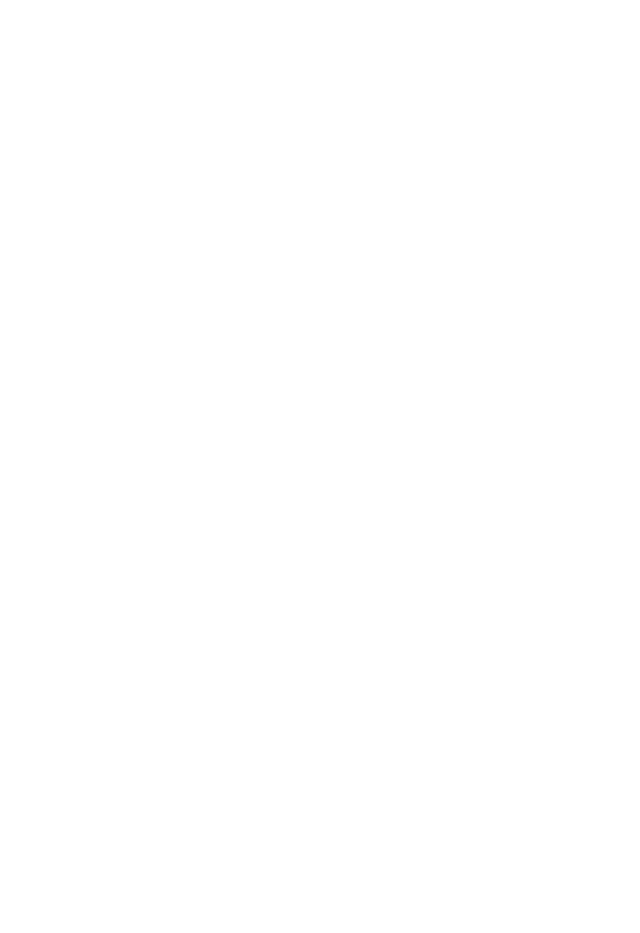
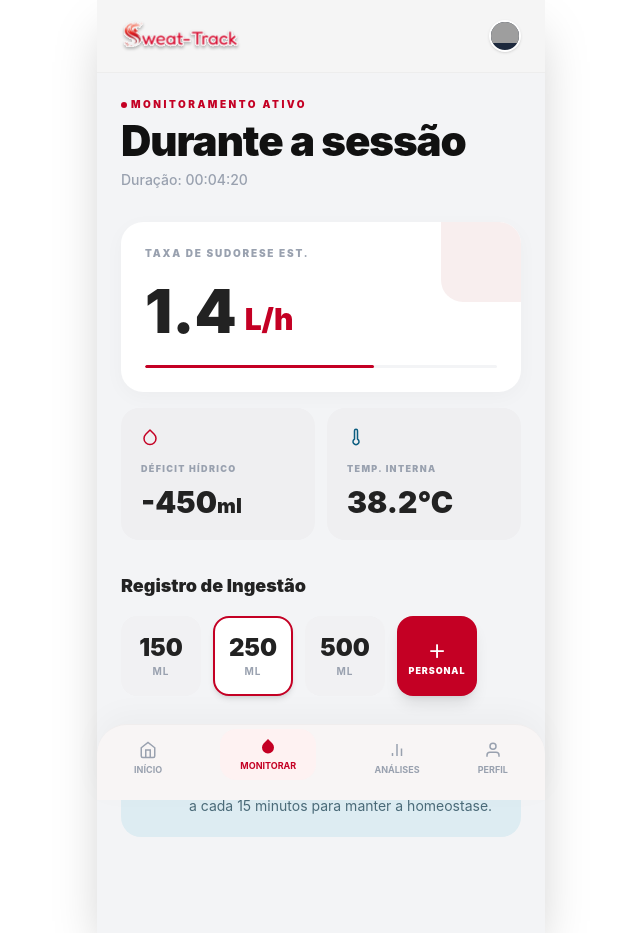
Before and after one commit to nikolasfunke/SweatTrack, a React (Vite) app in the folder sweatTrack/: page /DuranteSessao in a window 1280 px wide. Before the commit this address had no page. Shown: the whole page, without its empty margins (319-959 px from the left). Before the commit the page ends 800 px from the top, so only its background shows below. Built offline with nearby package versions, Linux system fonts and the light colour scheme; grey boxes are pictures that could not be loaded.

Commit message:
feat: criar tela DuranteSessao

```diff
--- a/sweatTrack/src/App.jsx
+++ b/sweatTrack/src/App.jsx
@@ -3,6 +3,7 @@
 import Login from './pages/Login'
 import Inicio from './pages/Inicio'
 import PreSessao from './pages/PreSessao'
+import DuranteSessao from './pages/DuranteSessao'
 
 function App() {
   return (
@@ -10,6 +11,7 @@
       <Route path="/" element={<Login />} />
       <Route path="/inicio" element={<Inicio />} />
       <Route path="/PreSessao" element={<PreSessao />} />
+      <Route path="/DuranteSessao" element={<DuranteSessao />} />
     </Routes>
   );
 }
--- /dev/null
+++ b/sweatTrack/src/pages/DuranteSessao.jsx
@@ -0,0 +1,377 @@
+import React, { useState, useEffect } from 'react';
+import logoFull from "../assets/logo_sweatTrack.svg";
+
+function DuranteSessao() {
+
+const [tempo, setTempo] = useState(255);
+const [ingestaoSelecionada, setIngestaoSelecionada] = useState(250);
+
+const [mostrarModal, setMostrarModal] = useState(false);
+const [valorPersonalizado, setValorPersonalizado] = useState('');
+
+useEffect(() => {
+
+const interval = setInterval(() => {
+setTempo((prev) => prev + 1);
+}, 1000);
+
+return () => clearInterval(interval);
+
+}, []);
+
+const formatarTempo = (segundos) => {
+
+const hrs = String(Math.floor(segundos / 3600)).padStart(2, '0');
+const mins = String(Math.floor((segundos % 3600) / 60)).padStart(2, '0');
+const secs = String(segundos % 60).padStart(2, '0');
+
+return `${hrs}:${mins}:${secs}`;
+
+};
+
+const opcoesIngestao = [150, 250, 500];
+
+return (
+
+<div className="min-h-screen bg-[#F3F4F6] font-sans pb-24 max-w-md mx-auto relative shadow-2xl">
+
+{/* HEADER */}
+<header className="flex justify-between items-center px-6 py-5 bg-[#F5F5F5] border-b border-black/[0.03]">
+
+<div className="flex items-center">
+<img src={logoFull} width={120} />
+</div>
+
+<div className="w-8 h-8 rounded-full bg-slate-800 border-2 border-white shadow overflow-hidden">
+<img
+src="https://api.dicebear.com/7.x/avataaars/svg?seed=Felix"
+alt="User"
+/>
+</div>
+
+</header>
+
+{/* TITULO */}
+<div className="px-6 pt-6">
+
+<p className="text-[10px] font-black tracking-[0.25em] text-[#C40024] uppercase mb-2 flex items-center gap-1">
+<span className="w-1.5 h-1.5 rounded-full bg-[#C40024]" />
+Monitoramento Ativo
+</p>
+
+<h1 className="text-[42px] leading-[42px] font-black text-[#111111] tracking-tight">
+Durante a sessão
+</h1>
+
+<p className="text-sm text-gray-400 mt-2 font-medium">
+Duração: {formatarTempo(tempo)}
+</p>
+
+</div>
+
+{/* CARD PRINCIPAL */}
+<div className="px-6 mt-8">
+
+<div className="bg-white rounded-[22px] p-6 shadow-[0_5px_20px_rgba(0,0,0,0.03)] relative overflow-hidden">
+
+<div className="absolute top-0 right-0 w-20 h-20 bg-[#F8EEEE] rounded-bl-[22px]" />
+
+<p className="text-[10px] font-black tracking-[0.18em] text-gray-400 uppercase mb-5 relative z-10">
+Taxa de Sudorese Est.
+</p>
+
+<div className="flex items-end gap-2 relative z-10">
+
+<h2 className="text-6xl font-black text-[#222] leading-none">
+1.4
+</h2>
+
+<span className="text-[#C40024] font-black text-3xl mb-1">
+L/h
+</span>
+
+</div>
+
+<div className="mt-6 h-[3px] bg-gray-100 rounded-full overflow-hidden">
+<div className="w-[65%] h-full bg-[#C40024] rounded-full" />
+</div>
+
+</div>
+
+</div>
+
+{/* CARDS PEQUENOS */}
+<div className="px-6 mt-4 grid grid-cols-2 gap-3">
+
+<div className="bg-[#EFEFF1] rounded-[18px] p-5">
+
+<div className="mb-4">
+
+<svg
+width="18"
+height="18"
+viewBox="0 0 24 24"
+fill="none"
+stroke="#C40024"
+strokeWidth="2"
+strokeLinecap="round"
+strokeLinejoin="round"
+>
+<path d="M12 2.69l5.66 5.66a8 8 0 1 1-11.31 0z"></path>
+</svg>
+
+</div>
+
+<p className="text-[9px] uppercase tracking-[0.15em] text-gray-400 font-black mb-2">
+Déficit Hídrico
+</p>
+
+<h3 className="text-3xl font-black text-[#222]">
+-450<span className="text-xl">ml</span>
+</h3>
+
+</div>
+
+<div className="bg-[#EFEFF1] rounded-[18px] p-5">
+
+<div className="mb-4">
+
+<svg
+width="18"
+height="18"
+viewBox="0 0 24 24"
+fill="none"
+stroke="#0B5D80"
+strokeWidth="2"
+strokeLinecap="round"
+strokeLinejoin="round"
+>
+<path d="M14 14.76V3.5a2 2 0 0 0-4 0v11.26a4 4 0 1 0 4 0z"></path>
+</svg>
+
+</div>
+
+<p className="text-[9px] uppercase tracking-[0.15em] text-gray-400 font-black mb-2">
+Temp. Interna
+</p>
+
+<h3 className="text-3xl font-black text-[#222]">
+38.2°C
+</h3>
+
+</div>
+
+</div>
+
+{/* REGISTRO */}
+<div className="px-6 mt-8">
+
+<h2 className="text-lg font-black text-[#222] mb-4">
+Registro de Ingestão
+</h2>
+
+<div className="flex gap-3">
+
+{opcoesIngestao.map((item) => (
+
+<button
+key={item}
+onClick={() => setIngestaoSelecionada(item)}
+className={`flex flex-col justify-center items-center rounded-2xl w-20 h-20 transition-all duration-200 ${
+ingestaoSelecionada === item
+? 'bg-white border-2 border-[#C40024] shadow-md'
+: 'bg-[#F1F1F3]'
+}`}
+>
+
+<span className="text-2xl font-black text-[#222]">
+{item}
+</span>
+
+<span className="text-[10px] uppercase tracking-widest text-gray-400 font-bold">
+ml
+</span>
+
+</button>
+
+))}
+
+{/* BOTÃO PERSONAL */}
+<button
+onClick={() => setMostrarModal(true)}
+className="bg-[#C40024] w-20 h-20 rounded-2xl flex flex-col items-center justify-center text-white shadow-lg hover:scale-105 active:scale-95 transition-all"
+>
+
+<span className="text-3xl font-light leading-none">
++
+</span>
+
+<span className="text-[9px] font-black tracking-widest uppercase">
+Personal
+</span>
+
+</button>
+
+</div>
+
+</div>
+
+{/* CARD SUGESTÃO */}
+<div className="px-6 mt-8">
+
+<div className="bg-[#DDECF2] rounded-[20px] p-5 flex gap-4">
+
+<div className="w-8 h-8 rounded-lg bg-[#1976A2] flex items-center justify-center text-white font-black shrink-0">
+i
+</div>
+
+<div>
+
+<h3 className="text-sm font-black text-[#14506D] mb-1">
+Sugestão de Performance
+</h3>
+
+<p className="text-sm text-[#4B6B79] leading-relaxed">
+Seu ritmo atual sugere uma ingestão de 200ml a cada 15 minutos para manter a homeostase.
+</p>
+
+</div>
+
+</div>
+
+</div>
+
+{/* MODAL */}
+{mostrarModal && (
+
+<div className="fixed inset-0 bg-black/40 backdrop-blur-[2px] flex items-center justify-center z-[100] px-6">
+
+<div className="bg-white w-full max-w-[320px] rounded-[28px] p-6 shadow-2xl">
+
+<h2 className="text-xl font-black text-[#222] mb-2">
+Adicionar ingestão
+</h2>
+
+<p className="text-sm text-gray-400 mb-5 leading-relaxed">
+Digite a quantidade ingerida durante a sessão.
+</p>
+
+<div className="bg-[#F3F4F6] rounded-2xl px-4 py-4 flex items-center">
+
+<input
+type="number"
+placeholder="300"
+value={valorPersonalizado}
+onChange={(e) => setValorPersonalizado(e.target.value)}
+className="bg-transparent w-full text-2xl font-black text-[#222] outline-none"
+/>
+
+<span className="text-sm font-bold text-gray-400">
+ml
+</span>
+
+</div>
+
+<div className="flex gap-3 mt-6">
+
+<button
+onClick={() => {
+setMostrarModal(false);
+setValorPersonalizado('');
+}}
+className="flex-1 py-3 rounded-2xl bg-[#F1F1F3] text-gray-500 font-bold hover:opacity-80 transition-all"
+>
+Cancelar
+</button>
+
+<button
+onClick={() => {
+
+if(valorPersonalizado){
+
+setIngestaoSelecionada(Number(valorPersonalizado));
+
+setMostrarModal(false);
+
+setValorPersonalizado('');
+
+}
+
+}}
+className="flex-1 py-3 rounded-2xl bg-[#C40024] text-white font-bold shadow-lg hover:bg-red-700 active:scale-95 transition-all"
+>
+Salvar
+</button>
+
+</div>
+
+</div>
+
+</div>
+
+)}
+
+{/* NAVBAR */}
+<nav className="fixed bottom-0 left-0 right-0 max-w-md mx-auto bg-[#F8F5F5] border-t border-black/[0.03] flex justify-around items-center pt-3 pb-5 px-2 rounded-t-[30px] shadow-[0_-10px_30px_rgba(0,0,0,0.03)] z-50">
+
+<button className="flex flex-col items-center gap-1 text-gray-400">
+
+<svg width="18" height="18" viewBox="0 0 24 24" fill="none" stroke="currentColor" strokeWidth="2">
+<path d="M3 9l9-7 9 7v11a2 2 0 0 1-2 2H5a2 2 0 0 1-2-2z"></path>
+<polyline points="9 22 9 12 15 12 15 22"></polyline>
+</svg>
+
+<span className="text-[9px] font-bold uppercase">
+Início
+</span>
+
+</button>
+
+<button className="flex flex-col items-center gap-1 text-[#C40024] bg-red-50 px-5 py-2 rounded-2xl -mt-2">
+
+<svg width="18" height="18" viewBox="0 0 24 24" fill="currentColor">
+<path d="M12 2.69l5.66 5.66a8 8 0 1 1-11.31 0z"></path>
+</svg>
+
+<span className="text-[9px] font-bold uppercase">
+Monitorar
+</span>
+
+</button>
+
+<button className="flex flex-col items-center gap-1 text-gray-400">
+
+<svg width="18" height="18" viewBox="0 0 24 24" fill="none" stroke="currentColor" strokeWidth="2">
+<path d="M18 20V10"></path>
+<path d="M12 20V4"></path>
+<path d="M6 20v-4"></path>
+</svg>
+
+<span className="text-[9px] font-bold uppercase">
+Análises
+</span>
+
+</button>
+
+<button className="flex flex-col items-center gap-1 text-gray-400">
+
+<svg width="18" height="18" viewBox="0 0 24 24" fill="none" stroke="currentColor" strokeWidth="2">
+<path d="M20 21v-2a4 4 0 0 0-4-4H8a4 4 0 0 0-4 4v2"></path>
+<circle cx="12" cy="7" r="4"></circle>
+</svg>
+
+<span className="text-[9px] font-bold uppercase">
+Perfil
+</span>
+
+</button>
+
+</nav>
+
+</div>
+
+);
+
+}
+
+export default DuranteSessao;
--- a/sweatTrack/src/pages/PreSessao.jsx
+++ b/sweatTrack/src/pages/PreSessao.jsx
@@ -144,7 +144,7 @@
 INICIAR SESSAO
 </button>
 <p className="text-center text-[8px] text-gray-400 font-bold uppercase tracking-widest mt-3">
-Protocolo São Camilo V1.0
+Sweat Track
 </p>
 </div>
 
```
Also changed, not shown: 1 other file (tests, documents, lock files or other folders).
